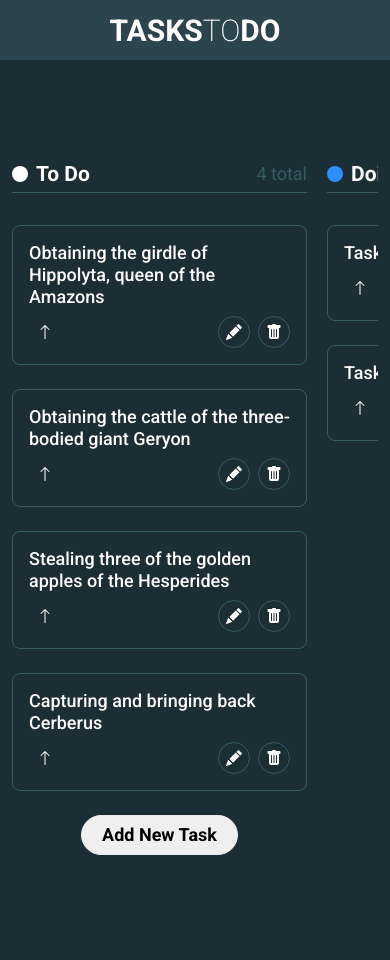
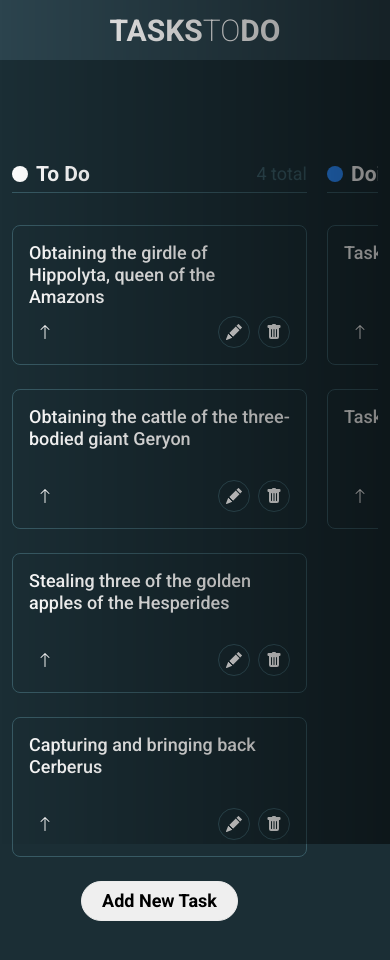
Before and after one commit to DeividMesquita/Desafio-9, a React (Vite) app: page / in a window 390 px wide. Before the commit the page ends 895 px from the top, so only its background shows below. Built offline with nearby package versions, Linux system fonts and the light colour scheme.

Commit message:
Update: Ajustes em linhas de texto, sombra no scroll e padronização no tamanho dos cards

```diff
--- a/src/components/Card/style.css
+++ b/src/components/Card/style.css
@@ -2,10 +2,17 @@
     border: 1px solid #385a64;
     padding: 16px;
     display: flex;
+    justify-content: space-between;
     flex-direction: column;
     border-radius: 8px;
     transition: 0.2s;
     margin-top: 32px;
+    max-width: 295px;
+    width: 100%;
+    max-height: 140px;
+    min-height: 140px;
+    height: 100%;
+
 }
 
 .c-cards__box + .c-cards__box {
@@ -18,7 +25,13 @@
 
 .c-cards__title {
     margin-bottom: 8px;
-    flex-wrap: nowrap;
+    flex-wrap: wrap;
+    overflow: hidden;
+    text-overflow: ellipsis;
+    display: -webkit-box;
+    -webkit-line-clamp: 3;
+    line-clamp: 3;
+    -webkit-box-orient: vertical;
 }
 
 .c-cards__title h1 {
--- a/src/components/Icons/index.jsx
+++ b/src/components/Icons/index.jsx
@@ -4,7 +4,7 @@ import { BsArrowUp, BsFillPencilFill, BsFillTrashFill } from "react-icons/bs";
 function Icons({showModal, showCancel, upTask}) {
   return (
       <div className="c-icons">
-        <button className="c-icons__item" onClick={() => upTask(true)}>
+        <button className="c-icons__item arrow" onClick={() => upTask(true)}>
           <BsArrowUp />
         </button>
         <div className="c-icons__actions">
--- a/src/components/Icons/style.css
+++ b/src/components/Icons/style.css
@@ -16,6 +16,7 @@
     cursor: pointer;
     transition: 0.4s;
 }
+
 
 .c-icons__item:hover {
     background-color: #385A64;
--- a/src/components/Tasks/index.jsx
+++ b/src/components/Tasks/index.jsx
@@ -115,6 +115,7 @@ function Tasks() {
     <>
       <div className="container-xxl">
         <div className="c-tasks">
+        <div className="c-tasks__shadow"></div>
           {task.map((column, index) => (
             <div key={index} className="c-tasks__column">
               <div className="c-tasks__header">
--- a/src/components/Tasks/style.css
+++ b/src/components/Tasks/style.css
@@ -6,7 +6,10 @@
     overflow-x: auto;
     scrollbar-width: none;
     -ms-overflow-style: none;
+    -webkit-overflow-scrolling: touch;
 }
+
+
 
 .c-tasks::-webkit-scrollbar {
     display: none;
@@ -53,4 +56,14 @@
    .c-tasks{
     justify-content: flex-start;
    }
+
+   .c-tasks__shadow {
+    position: absolute;
+    top: 0;
+    left: 0;
+    right: 0;
+    bottom: 0;
+    background: linear-gradient(90deg, rgba(0, 0, 0, 0) 0%, rgba(0, 0, 0, 0.5) 100%);
+    pointer-events: none;
 }
+}
```
Also changed, not shown: src/assets/img/degradê lateral carrossel.png (added).
